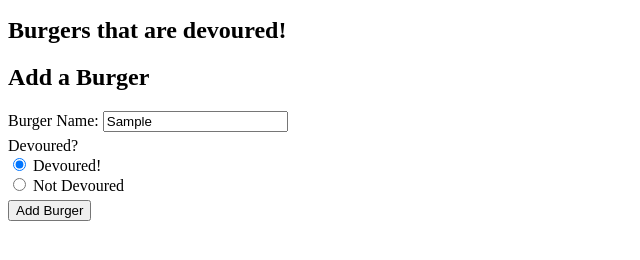
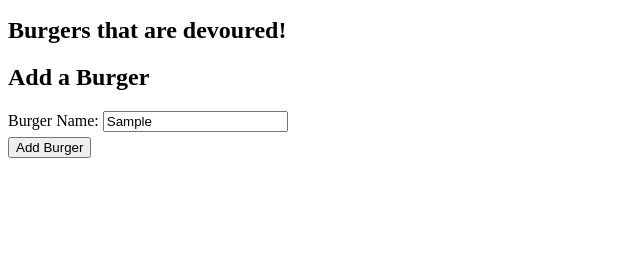
Before and after one commit to rzelazny/burger-eater, a website: page public/index.html in a window 1280 px wide. Both pictures are taken after typing "Sample" into the empty fields and a click on the button "Add Burger". Shown: the part 110-370 px from the top of the page, without its empty margins (0-640 px from the left). Drawn offline with nearby package versions, Linux system fonts and the light colour scheme; no server answers.

Commit message:
can only create undevoured burgers

```diff
--- a/public/assets/js/burgers.js
+++ b/public/assets/js/burgers.js
@@ -61,9 +61,7 @@ $(function() {
       name: $("#ca")
         .val()
         .trim(),
-      devoured: $("[name=devoured]:checked")
-        .val()
-        .trim()
+      devoured: false
     };
 
     // Send the POST request.
--- a/public/index.html
+++ b/public/index.html
@@ -25,12 +25,6 @@
         <input type="text" id="ca" name="name" />
       </div>
 
-      <div class="form-group">
-        <label for="devoured">Devoured?</label><br />
-        <input type="radio" name="devoured" value="1" checked /> Devoured!<br />
-        <input type="radio" name="devoured" value="0" /> Not Devoured
-      </div>
-
       <button type="submit">Add Burger</button>
     </form>
   </body>
```
